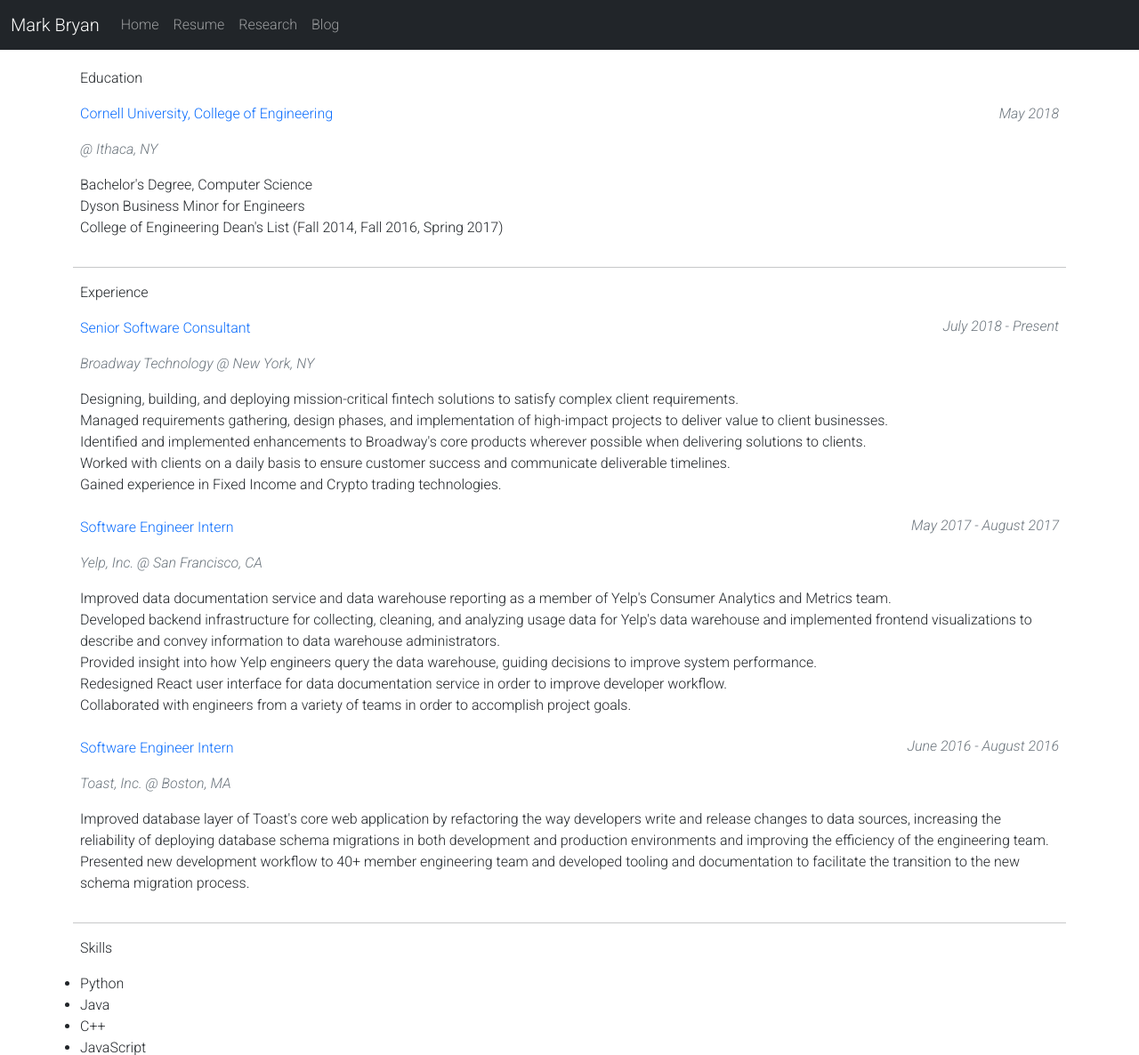
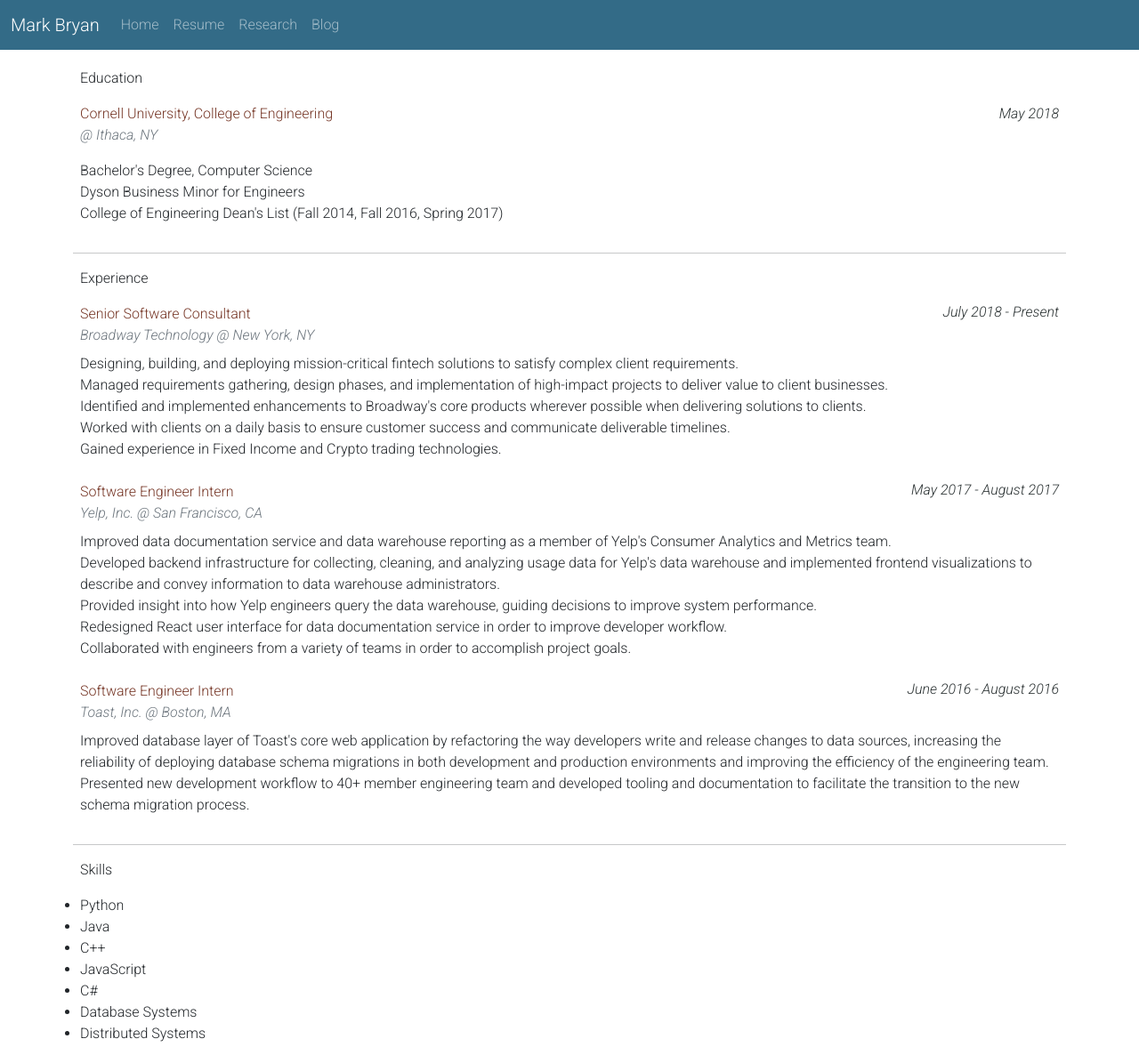
Before and after one commit to mrkbryn/mark-bryan-site, a Flask app: page /resume/ in a window 1280 px wide. Shown: the top 1186 px of the page at 89% size. Run offline with Flask 2, Linux system fonts and the light colour scheme; data comes from the database, SQL or seed files in the repository; some libraries are stand-ins or nearby versions.

Commit message:
UI changes

```diff
--- a/app/static/style.css
+++ b/app/static/style.css
@@ -20,3 +20,35 @@ body {
     background-color: red;
     margin-bottom: 20px;
 }
+
+.mab-text-1 {
+    color: #763626;
+}
+
+.mab-text-2 {
+    color: #2A3132;
+}
+
+.mab-text-3 {
+    color: #336B87;
+}
+
+.mab-text-4 {
+    color: #90AFC5;
+}
+
+.mab-1 {
+    background-color: #763626;
+}
+
+.mab-2 {
+    background-color: #2A3132;
+}
+
+.mab-3 {
+    background-color: #336B87;
+}
+
+.mab-4 {
+    background-color: #90AFC5;
+}
--- a/app/templates/base.html
+++ b/app/templates/base.html
@@ -15,7 +15,7 @@
 <script src="https://cdn.jsdelivr.net/npm/bootstrap@5.0.0-beta1/dist/js/bootstrap.bundle.min.js" integrity="sha384-ygbV9kiqUc6oa4msXn9868pTtWMgiQaeYH7/t7LECLbyPA2x65Kgf80OJFdroafW" crossorigin="anonymous"></script>
 <header>{% block header %}{% endblock %}</header>
 
-<nav class="navbar navbar-expand-lg navbar-dark bg-dark">
+<nav class="navbar navbar-expand-lg navbar-dark mab-3">
   <div class="container-fluid">
     <a class="navbar-brand" href="{{ url_for('index') }}">Mark Bryan</a>
     <button class="navbar-toggler" type="button" data-bs-toggle="collapse" data-bs-target="#navbarSupportedContent" aria-controls="navbarSupportedContent" aria-expanded="false" aria-label="Toggle navigation">
--- a/app/templates/index.html
+++ b/app/templates/index.html
@@ -7,7 +7,7 @@
 {% endblock %}
 
 {% block content %}
-  <p class="h5 row text-primary">About Mark Bryan</p>
+  <p class="h5 row mab-text-2">About Mark Bryan</p>
   <p class="row">
     I'm currently working at Broadway Technology in New York City working on mission-critical fintech trading systems in a client-facing software engineering role.
   </p>
--- a/app/templates/resume/index.html
+++ b/app/templates/resume/index.html
@@ -9,10 +9,10 @@
   {% for item in education %}
     <div class="row mab-title">
       <div class="col-9">
-        <p class="text-primary">{{ item['name'] }}</p>
+        <p class="mab-text-1 mab-title">{{ item['name'] }}</p>
       </div>
       <div class="col-3">
-        <p class="text-muted" style="text-align: right;"><em>{{ item['dates'] }}</em></p>
+        <p class="mab-text-2 mab-title" style="text-align: right;"><em>{{ item['dates'] }}</em></p>
       </div>
     </div>
     <div class="row mab-title">
@@ -35,15 +35,15 @@
   {% for item in experience %}
     <div class="row mab-title">
       <div class="col-9">
-        <p class="text-primary">{{ item['title'] }}</p>
+        <p class="mab-text-1 mab-title">{{ item['title'] }}</p>
       </div>
       <div class="col-3">
-        <p class="h6 text-secondary" style="text-align: right;"><em>{{ item['dates'] }}</em></p>
+        <p class="h6 mab-text-2 mab-title" style="text-align: right;"><em>{{ item['dates'] }}</em></p>
       </div>
     </div>
 
-    <div class="row mab-title">
-      <p class="text-muted"><em>{{ item['name'] }} @ {{ item['location'] }}</em></p>
+    <div class="row">
+      <p class="text-muted mab-title"><em>{{ item['name'] }} @ {{ item['location'] }}</em></p>
     </div>
 
     <div class="row">
```
